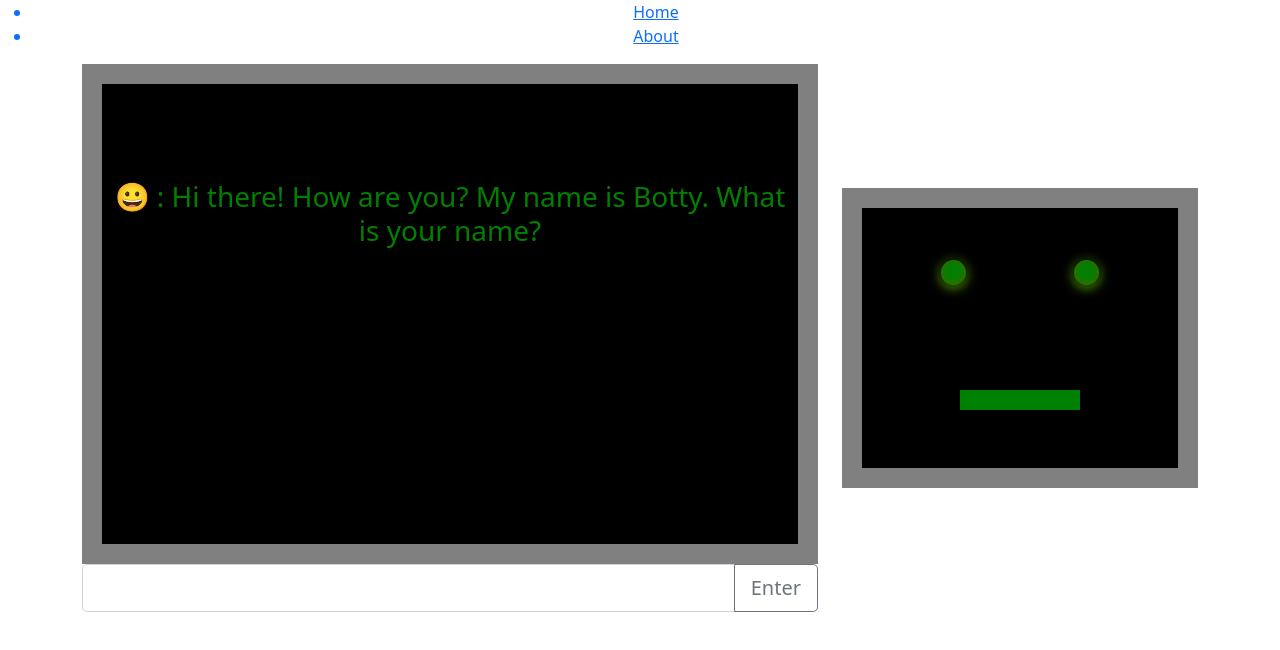
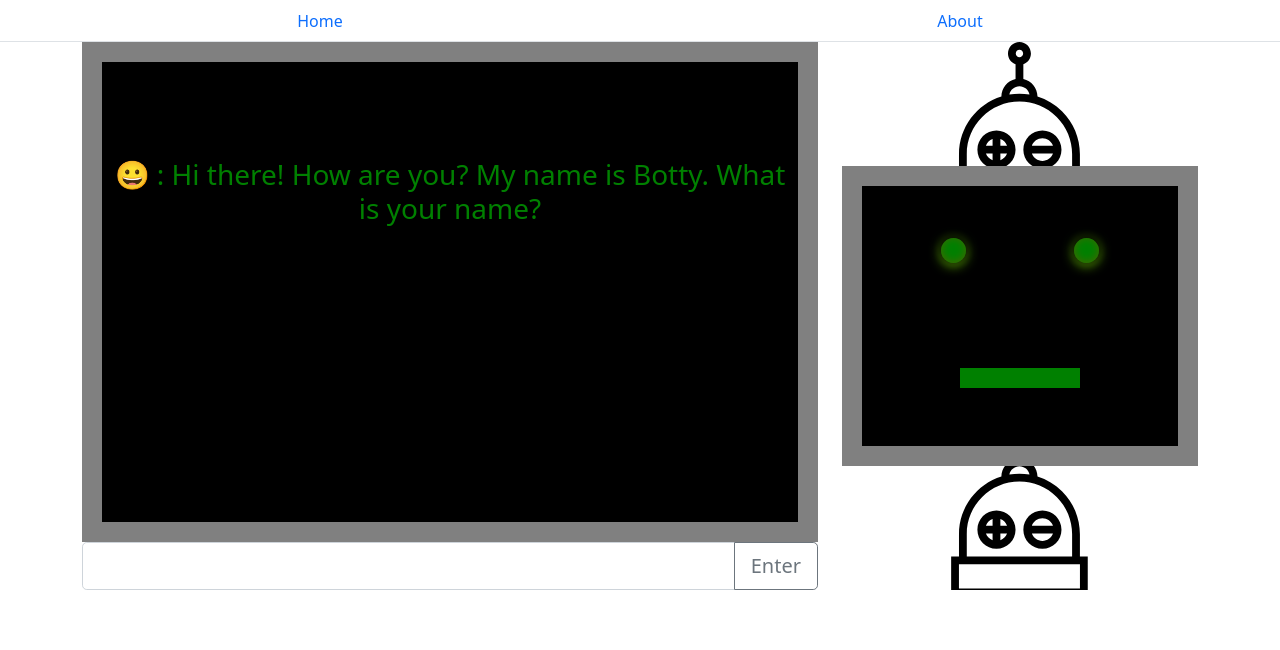
Before and after one commit to May-Manmai/chitchatbot, a React (Create React App) app in the folder client/: page / in a window 1280 px wide. Shown: the top 650 px of the page. Built offline with nearby package versions, Linux system fonts and the light colour scheme.

Commit message:
add nav bar

```diff
--- a/client/src/App.css
+++ b/client/src/App.css
@@ -23,6 +23,9 @@ img{
     height: 500px;
   }
 
+  .col-sm-4{
+    background-image: url('../public/robot-svgrepo-com.svg');
+  }
 
 /* emoji */
 .smily{
--- a/client/src/App.tsx
+++ b/client/src/App.tsx
@@ -2,21 +2,21 @@ import './App.css';
 import HomePage from './pages/HomePage';
 import { BrowserRouter, Route, Link, Routes } from 'react-router-dom';
 import About from './pages/About';
+import Nav from 'react-bootstrap/Nav';
 
 function App() {
     return (
         <BrowserRouter>
             <div className='App'>
-                <nav>
-                    <ul>
-                        <Link to='/'>
-                            <li>Home</li>
-                        </Link>
-                        <Link to='/about'>
-                            <li>About</li>
-                        </Link>
-                    </ul>
-                </nav>
+                <Nav justify variant='tabs' defaultActiveKey='/home'>
+                    <Nav.Item>
+                        <Nav.Link href='/'>Home</Nav.Link>
+                    </Nav.Item>
+                    <Nav.Item>
+                        <Nav.Link href='/about'>About</Nav.Link>
+                    </Nav.Item>
+                </Nav>
+
                 <Routes>
                     <Route path='/' element={<HomePage />} />
                     <Route path='/about' element={<About />} />
```
Also changed, not shown: client/public/robot-svgrepo-com.svg (added).
